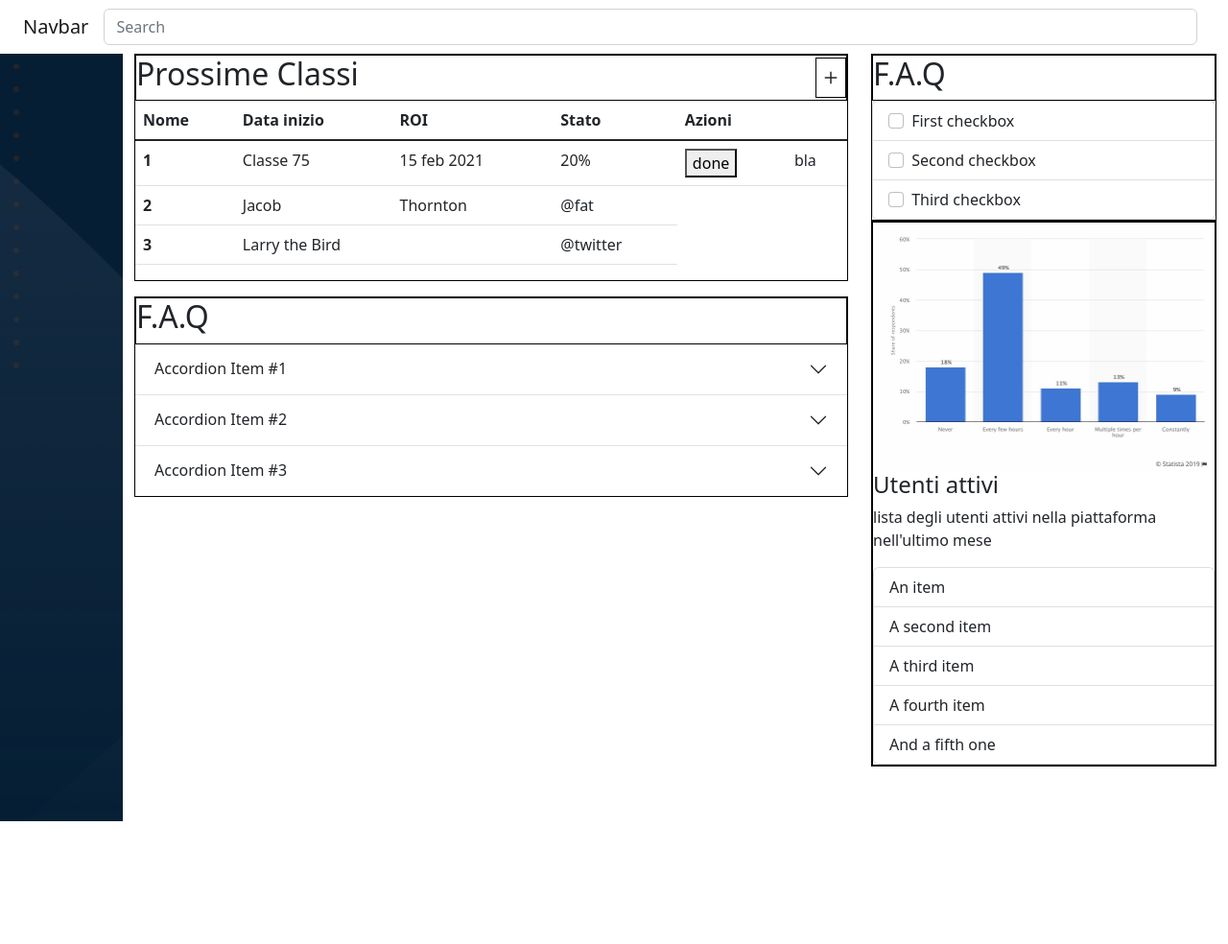
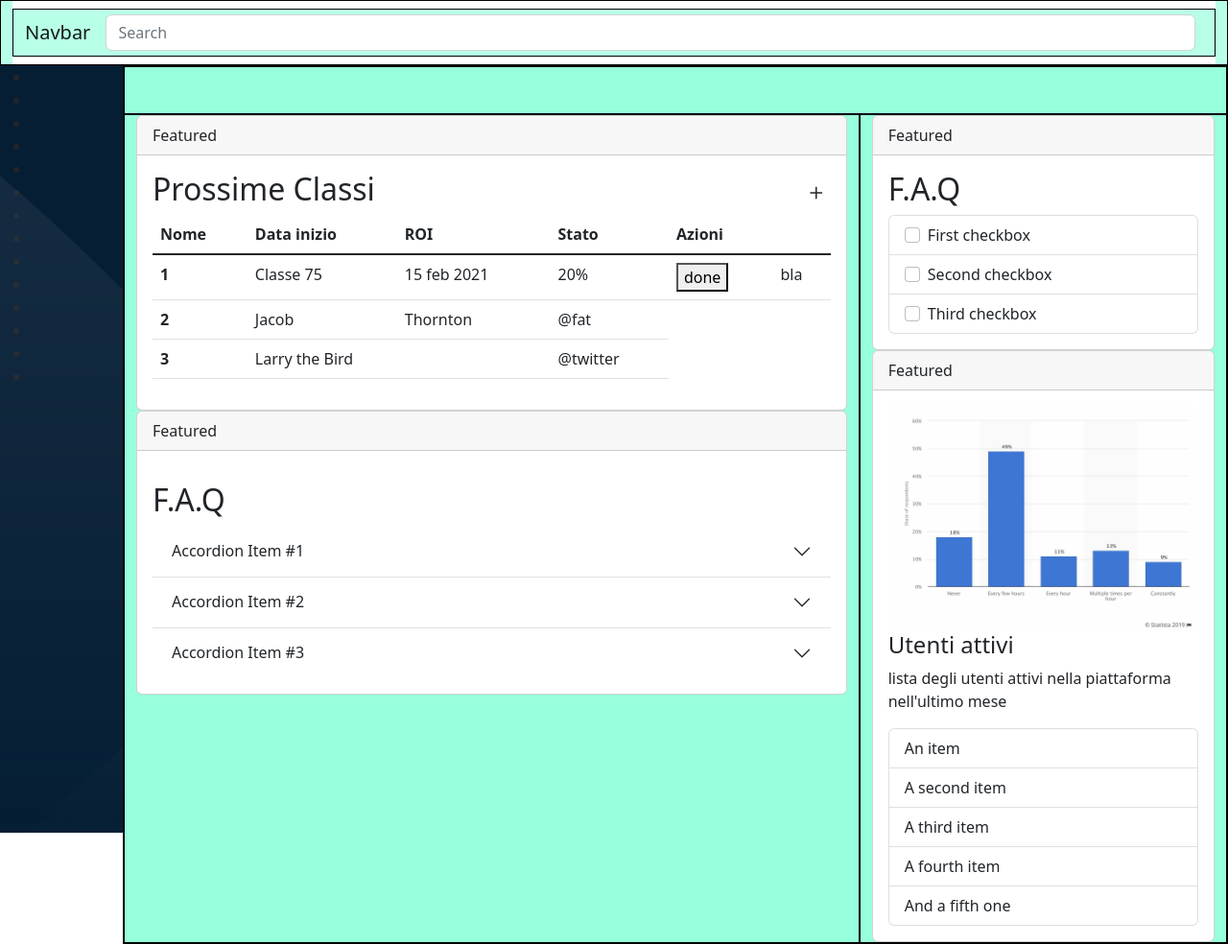
Before and after one commit to Eugenio2104/html-css-bootstrap-dashboard, a plain HTML site: page index.html in a window 1280 px wide. Shown: the whole page at 96% size. Before the commit the page ends 856 px from the top, so only its background shows below. Drawn offline with nearby package versions, Linux system fonts and the light colour scheme.

Commit message:
inserimento card

```diff
--- a/css/style.css
+++ b/css/style.css
@@ -1,8 +1,10 @@
-/*[class^="container"], [class^="col"]{
+[class^="container"], [class^="col"]{
   background-color: rgba(127, 255, 212, 0.553);
   border: 1px solid black;
   min-height: 50px;
-}*/
+}
+
+
 
 .eb-container{
   width: 10%;
@@ -23,8 +25,5 @@
 
 .main-center{
   width: 90%;
+  overflow: auto;
 }
-
-.tabella, .table-text ,.i-table{
-  border: 1px solid black;
-}
--- a/index.html
+++ b/index.html
@@ -55,7 +55,13 @@
           <div class="col-12"></div>
         </div>
         <div class="row">
-          <div class="col-8">
+          <div class="col-lg-8">
+            <div class="card">
+              <div class="card-header">
+                Featured
+              </div>
+              <div class="card-body">
+
             <section class="tabella">
               <div class="table-text d-flex justify-content-between align-items-center">
                 <h2>Prossime Classi</h2>
@@ -94,6 +100,13 @@
                   </tbody>
                 </table>
             </section>
+              </div>
+            </div>
+            <div class="card">
+              <div class="card-header">
+                Featured
+              </div>
+              <div class="card-body">
                 <section class="tabella mt-3">
                   <div class="table-text d-flex justify-content-between align-items-center">
                     <h2>F.A.Q</h2>
@@ -132,7 +145,14 @@
                   </div>
                 </section>
               </div>
-          <div class="col-4">
+            </div>
+          </div>
+          <div class="col-lg-4">
+            <div class="card">
+              <div class="card-header">
+                Featured
+              </div>
+              <div class="card-body">
                 <section class="tabella">
                   <div class="table-text d-flex justify-content-between align-items-center">
                     <h2>F.A.Q</h2>
@@ -152,7 +172,14 @@
                     </li>
                   </ul>
                 </section>
+              </div>
+            </div>
 
+            <div class="card">
+              <div class="card-header">
+                Featured
+              </div>
+              <div class="card-body">
                 <section class="tabella">
                   <div class="table-text ">
                     <img  class="img-fluid" src="img/chart.jpg" alt="">
@@ -165,9 +192,10 @@
                       <li class="list-group-item">A fourth item</li>
                       <li class="list-group-item">And a fifth one</li>
                     </ul>
-
                   </div>
                 </section>
+              </div>
+            </div>
           </div>
         </div>
       </div>
```
Lines whose indentation alone changed are shown as unchanged.
